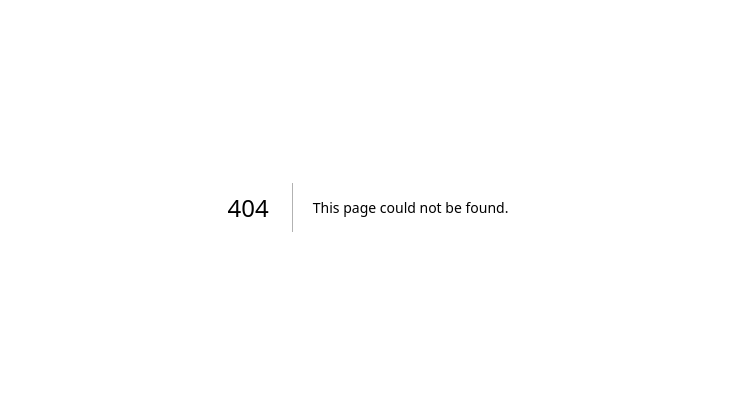
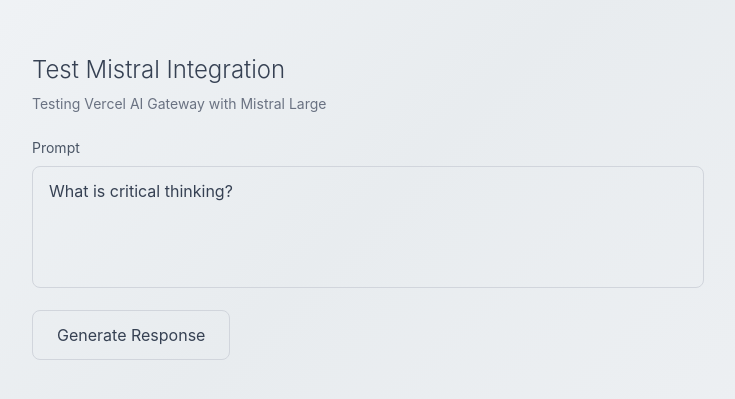
Before and after one commit to socraticbot/socratic-bot, a Next.js app in the folder jsprojs/webapp/: page /test-mistral in a window 1280 px wide. Before the commit this address had no page. Shown: the part 193-592 px from the top of the page, without its empty margins (272-1007 px from the left). Built offline with nearby package versions, Linux system fonts and the light colour scheme.

Commit message:
Add test page for Mistral integration

```diff
--- /dev/null
+++ b/jsprojs/webapp/app/test-mistral/page.tsx
@@ -0,0 +1,103 @@
+'use client';
+
+import { useState } from 'react';
+
+export default function TestMistral() {
+  const [prompt, setPrompt] = useState('What is critical thinking?');
+  const [response, setResponse] = useState<string | null>(null);
+  const [loading, setLoading] = useState(false);
+  const [error, setError] = useState<string | null>(null);
+  const [usage, setUsage] = useState<{ promptTokens?: number; completionTokens?: number } | null>(null);
+
+  const handleSubmit = async (e: React.FormEvent) => {
+    e.preventDefault();
+    setLoading(true);
+    setError(null);
+    setResponse(null);
+    setUsage(null);
+
+    try {
+      const res = await fetch('/api/chat/test', {
+        method: 'POST',
+        headers: {
+          'Content-Type': 'application/json',
+        },
+        body: JSON.stringify({ prompt }),
+      });
+
+      if (!res.ok) {
+        const errorData = await res.json();
+        throw new Error(errorData.error || 'Failed to generate response');
+      }
+
+      const data = await res.json();
+      setResponse(data.text);
+      setUsage(data.usage || null);
+    } catch (err) {
+      setError(err instanceof Error ? err.message : 'An unknown error occurred');
+    } finally {
+      setLoading(false);
+    }
+  };
+
+  return (
+    <div className="min-h-screen flex items-center justify-center p-8">
+      <div className="w-full max-w-2xl space-y-6">
+        <div>
+          <h1 className="text-2xl font-light text-gray-700 mb-2">
+            Test Mistral Integration
+          </h1>
+          <p className="text-sm text-gray-500">
+            Testing Vercel AI Gateway with Mistral Large
+          </p>
+        </div>
+
+        <form onSubmit={handleSubmit} className="space-y-4">
+          <div>
+            <label htmlFor="prompt" className="block text-sm text-gray-600 mb-2">
+              Prompt
+            </label>
+            <textarea
+              id="prompt"
+              value={prompt}
+              onChange={(e) => setPrompt(e.target.value)}
+              className="w-full px-4 py-3 text-base text-gray-700 border border-gray-300 rounded-lg focus:outline-none focus:border-gray-400 resize-none"
+              rows={4}
+              disabled={loading}
+            />
+          </div>
+
+          <button
+            type="submit"
+            disabled={loading || !prompt.trim()}
+            className="px-6 py-3 text-base text-gray-700 border border-gray-300 rounded-lg hover:bg-gray-50 transition-colors duration-300 disabled:opacity-50 disabled:cursor-not-allowed"
+          >
+            {loading ? 'Generating...' : 'Generate Response'}
+          </button>
+        </form>
+
+        {error && (
+          <div className="p-4 bg-red-50 border border-red-200 rounded-lg">
+            <p className="text-sm text-red-700">{error}</p>
+          </div>
+        )}
+
+        {response && (
+          <div className="space-y-2 fade-in">
+            <h2 className="text-lg font-light text-gray-700">Response</h2>
+            <div className="p-4 bg-white/50 rounded-lg border border-gray-200">
+              <p className="text-base text-gray-600 leading-relaxed whitespace-pre-wrap">
+                {response}
+              </p>
+            </div>
+            {usage && (
+              <div className="text-xs text-gray-400">
+                Tokens: {usage.promptTokens || 0} prompt + {usage.completionTokens || 0} completion
+              </div>
+            )}
+          </div>
+        )}
+      </div>
+    </div>
+  );
+}
```
